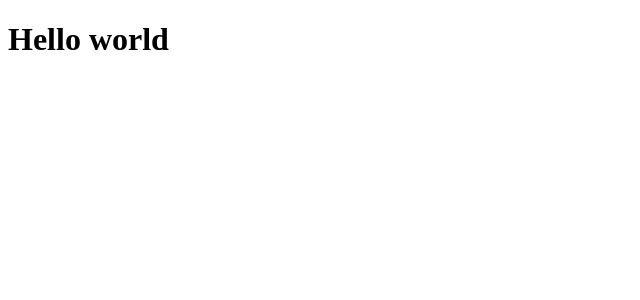
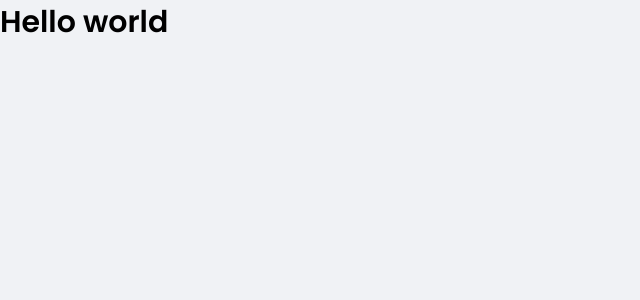
Before and after one commit to FabioJunik/dt-Money, a React (Create React App) app: page / in a window 1280 px wide. Shown: the top 300 px of the page, without its empty margins (0-640 px from the left). Built offline with nearby package versions, Linux system fonts and the light colour scheme.

Commit message:
Adicionado styled components, estilo globais e a font

```diff
--- a/package.json
+++ b/package.json
@@ -10,10 +10,12 @@
     "@types/node": "^16.11.38",
     "@types/react": "^18.0.11",
     "@types/react-dom": "^18.0.5",
-    "typescript": "^4.7.3",
+    "@types/styled-components": "^5.1.25",
     "react": "^18.1.0",
     "react-dom": "^18.1.0",
     "react-scripts": "5.0.1",
+    "styled-components": "^5.3.5",
+    "typescript": "^4.7.3",
     "web-vitals": "^2.1.4"
   },
   "scripts": {
--- a/public/index.html
+++ b/public/index.html
@@ -1,9 +1,14 @@
 <!DOCTYPE html>
 <html lang="en">
   <head>
+    <link rel="preconnect" href="https://fonts.googleapis.com">
+    <link rel="preconnect" href="https://fonts.gstatic.com" crossorigin>
+
     <meta charset="utf-8" />
+    <meta name="viewport" content="width=device-width, initial-scale=1" />
     <link rel="icon" href="%PUBLIC_URL%/favicon.ico" />
-    <meta name="viewport" content="width=device-width, initial-scale=1" />
+    <link rel="shortcut icon" href="favicon.png" type="image/png">
+    <link href="https://fonts.googleapis.com/css2?family=Poppins:wght@400;600&display=swap" rel="stylesheet">
     <title>dt-Money</title>
   </head>
   <body>
--- a/src/App.tsx
+++ b/src/App.tsx
@@ -1,7 +1,9 @@
+import { GlobalStyle } from "./styles/global"
 
 export function App() {
   return (
     <div className="App">
+      <GlobalStyle/>
       <h1>Hello world</h1>
     </div>
   );
--- /dev/null
+++ b/src/styles/global.ts
@@ -0,0 +1,55 @@
+import { createGlobalStyle } from "styled-components";
+
+export const GlobalStyle = createGlobalStyle`
+    :root{
+        --backgroung: #F0F2F5;
+        --red:#E62E4D;
+        --blue:#5429CC;
+        --green:#33CC95;
+
+        --blue-light:#6933FF;
+
+        --text-title:#363F5F;
+        --text-body:#969C83;
+        --shage:#FFFFFF;
+    }
+
+    *{
+        margin: 0;
+        padding: 0;
+        box-sizing: border-box;
+    }
+
+    body{
+        background-color: var(--backgroung);
+        -webkit-font-smoothing:antialiased;
+    }
+
+    body, input, textarea, button{
+        font-family:'Poppins', sans-serif;
+        font-weight:400;
+    }
+
+    h1,h2,h3,h4,h5,h6,strong{
+        font-weight:600;
+    }
+
+    html{
+        @media (max-width:1888px){
+            font-size: 93.75%;
+        }
+
+        @media (max-width: 728px){
+            font-size: 87.5%;
+        }
+    }
+
+    button{
+        cursor: pointer;
+    }
+
+    [disabled]{
+        opacity: .6;
+        cursor: not-allowed;
+    }
+`;
```
Also changed, not shown: 1 other file (tests, documents, lock files or other folders).
